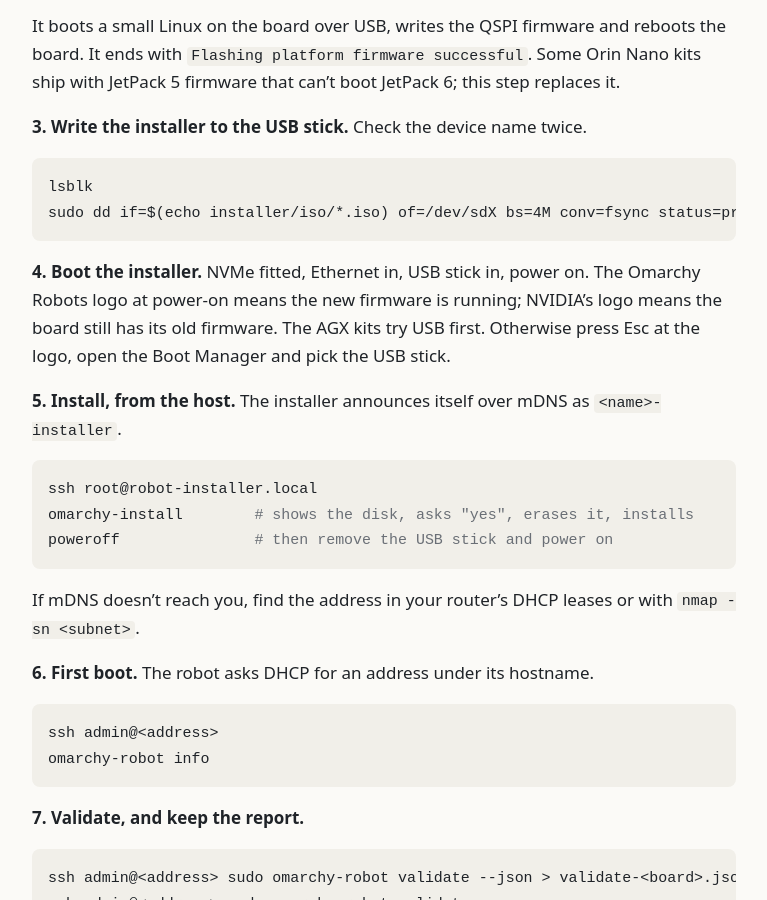
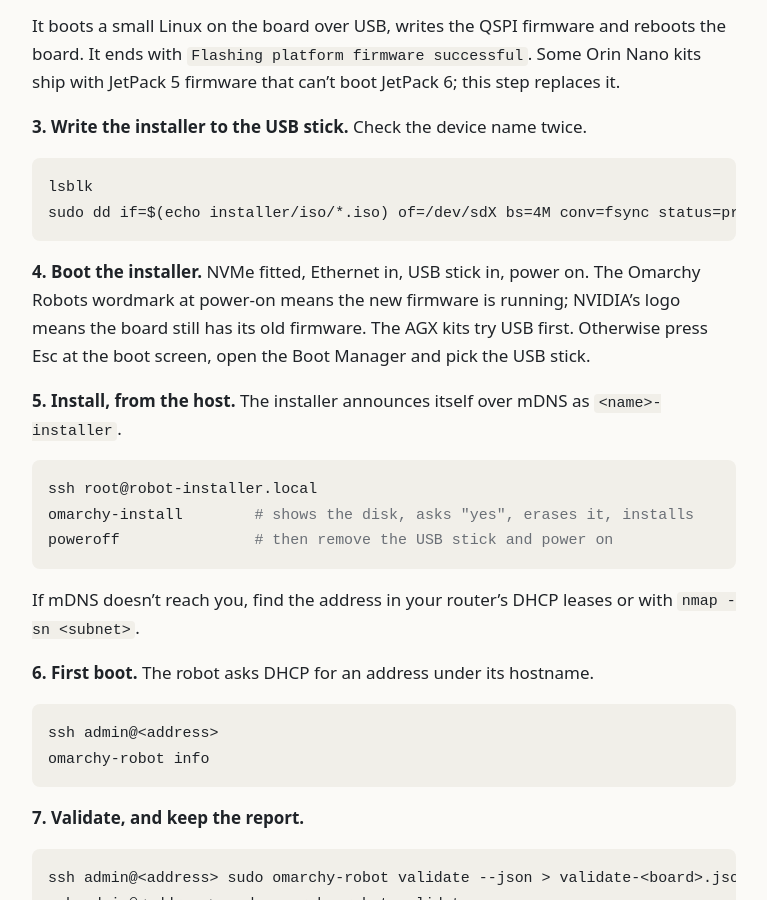
Before and after one commit to promaaa/omarchy-robots, a Jekyll site: the page built from manual/bring-up.md, in a window 1280 px wide and 900 px high, scrolled down 2122 px. Shown: the whole window, without its empty margins (256-1023 px from the left). Built offline with Jekyll 4.4.1, drawn with Linux system fonts in a browser that asks for light colours.

Commit message:
feat(branding): the boot screen shows only the dotted wordmark
Marc's choice: no logo at boot. boot.svg (Jetson UEFI boot screen, installer
menus) is the one-line dotted wordmark alone, 1280 px wide, centred on black;
the Socket logo stays on the login banners. README and manual wording follow
(the wordmark, not the logo, at power-on).

````diff
--- a/manual/bring-up.md
+++ b/manual/bring-up.md
@@ -57,7 +57,7 @@
 sudo dd if=$(echo installer/iso/*.iso) of=/dev/sdX bs=4M conv=fsync status=progress
 ```
 
-**4. Boot the installer.** NVMe fitted, Ethernet in, USB stick in, power on. The Omarchy Robots logo at power-on means the new firmware is running; NVIDIA's logo means the board still has its old firmware. The AGX kits try USB first. Otherwise press Esc at the logo, open the Boot Manager and pick the USB stick.
+**4. Boot the installer.** NVMe fitted, Ethernet in, USB stick in, power on. The Omarchy Robots wordmark at power-on means the new firmware is running; NVIDIA's logo means the board still has its old firmware. The AGX kits try USB first. Otherwise press Esc at the boot screen, open the Boot Manager and pick the USB stick.
 
 **5. Install, from the host.** The installer announces itself over mDNS as `<name>-installer`.
 
````
Also changed, not shown: README.md, branding/boot.svg.
